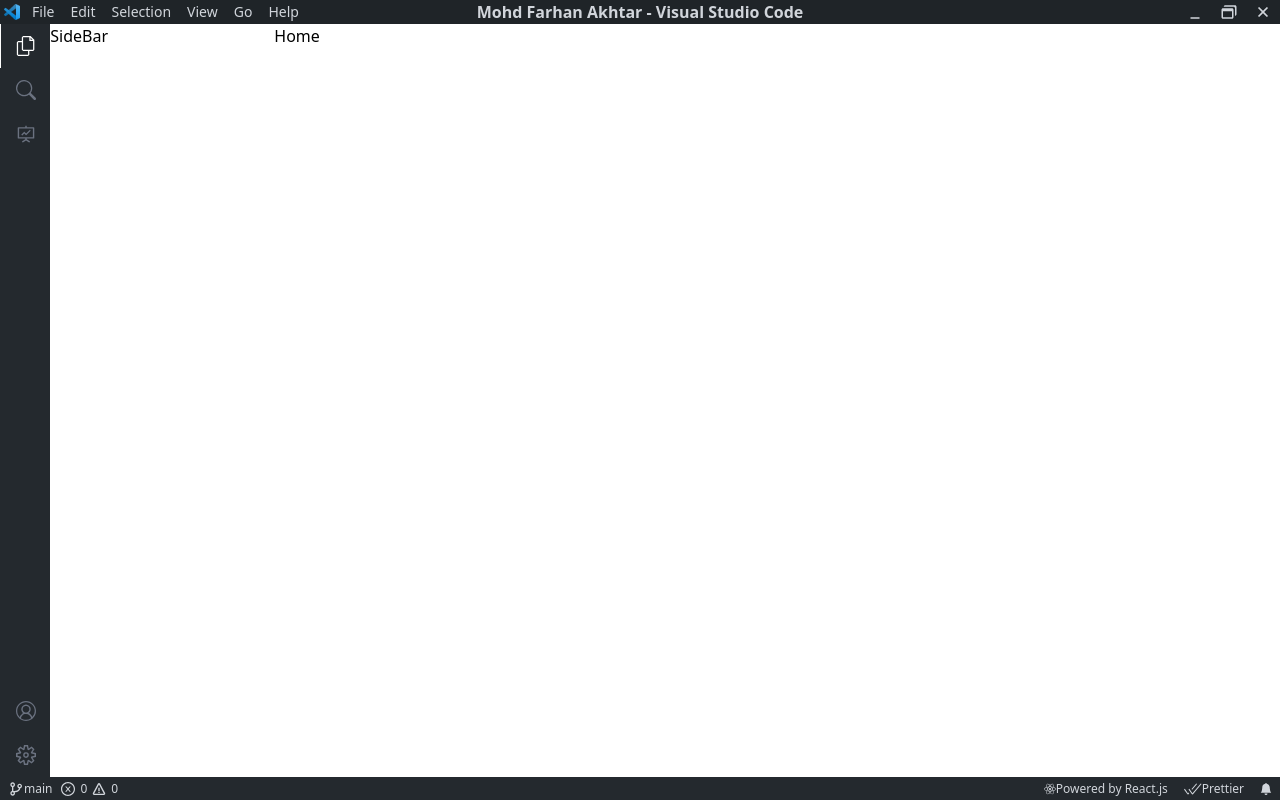
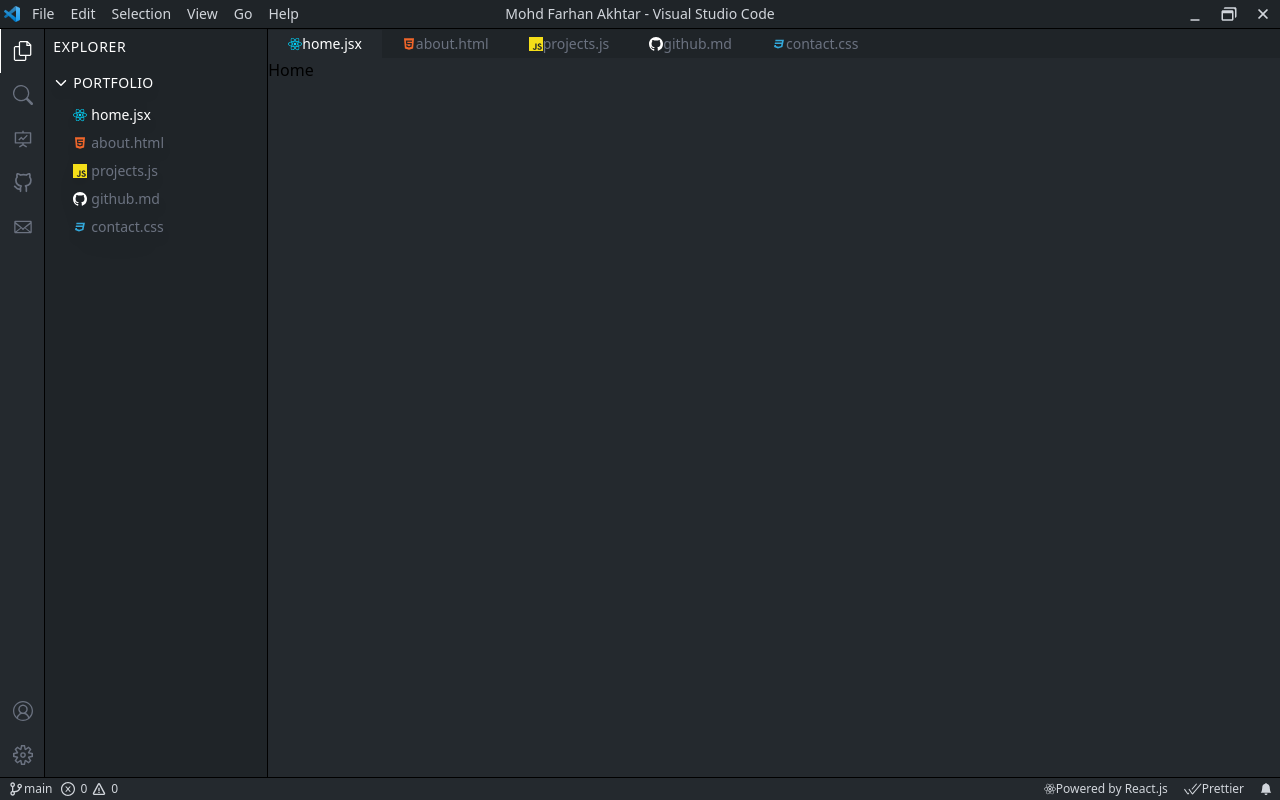
Before and after one commit to farhanakhtar24/portfolio-vs-code, a React (Create React App) app: page /home in a window 1280 px wide. Built offline with nearby package versions, Linux system fonts and the light colour scheme.

Commit message:
paeg navbar done

```diff
--- a/src/App.js
+++ b/src/App.js
@@ -1,6 +1,8 @@
 import React from "react";
 import { Routes, Route, Navigate } from "react-router-dom";
 import About from "./About/page/About";
+import Contact from "./Contact/page/Contact";
+import Github from "./Github/page/Github";
 import Home from "./Home/page/Home";
 import Wrapper from "./Layout/Wrapper";
 import Projects from "./Projects/page/Projects";
@@ -12,6 +14,8 @@
 				<Route path="/home" element={<Home />} />
 				<Route path="/about" element={<About />} />
 				<Route path="/projects" element={<Projects />} />
+				<Route path="/contact" element={<Contact />} />
+				<Route path="/github" element={<Github />} />
 				{/* default route */}
 				<Route path="*" element={<Navigate to="/home" />} />
 			</Routes>
--- /dev/null
+++ b/src/Contact/page/Contact.js
@@ -0,0 +1,7 @@
+import React from "react";
+
+const Contact = () => {
+	return <div>Contact</div>;
+};
+
+export default Contact;
--- /dev/null
+++ b/src/Github/page/Github.js
@@ -0,0 +1,7 @@
+import React from "react";
+
+const Github = () => {
+	return <div>Github</div>;
+};
+
+export default Github;
--- a/src/Home/page/Home.js
+++ b/src/Home/page/Home.js
@@ -1,7 +1,7 @@
 import React from "react";
 
 const Home = () => {
-	return <div>Home</div>;
+	return <div className="bg-main-pages-blue w-full h-full">Home</div>;
 };
 
 export default Home;
--- a/src/Layout/IconBar.js
+++ b/src/Layout/IconBar.js
@@ -5,6 +5,8 @@
 import { Link, useLocation } from "react-router-dom";
 import { VscAccount } from "react-icons/vsc";
 import { VscSettingsGear } from "react-icons/vsc";
+import { FiGithub } from "react-icons/fi";
+import { GoMail } from "react-icons/go";
 
 const icons = [
 	{
@@ -22,12 +24,22 @@
 		icon: <AiOutlineFundProjectionScreen />,
 		page: "/projects",
 	},
+	{
+		id: 4,
+		icon: <FiGithub />,
+		page: "/github",
+	},
+	{
+		id: 5,
+		icon: <GoMail />,
+		page: "/contact",
+	},
 ];
 
 const IconBar = () => {
 	const { pathname } = useLocation();
 	return (
-		<div className="flex flex-col w-16 justify-between bg-iconbar-blue text-gray-500 text-xl">
+		<div className="flex flex-col w-14 justify-between bg-iconbar-blue text-gray-500 text-xl">
 			<ul className="flex flex-col">
 				{icons.map((icon) => {
 					return (
--- a/src/Layout/Navbar.js
+++ b/src/Layout/Navbar.js
@@ -34,8 +34,8 @@
 const Navbar = () => {
 	return (
 		<nav
-			className="flex justify-between md:grid md:grid-cols-3 items-center h-6 text-sm
-		bg-nav-blue text-gray-300">
+			className="flex justify-between md:grid md:grid-cols-3 items-center py-0.5 text-sm
+		bg-nav-blue text-gray-300 border-b border-b-black">
 			<ul className="flex items-center h-6">
 				<img src={VSCodeIcon} alt="VScodeIcon" className="w-6 p-1" />
 				{navList.map((item) => {
@@ -48,7 +48,7 @@
 					);
 				})}
 			</ul>
-			<p className="flex justify-center items-center font-semibold text-xs sm:text-base truncate">
+			<p className="flex justify-center items-center font-medium text-xs sm:text-sm truncate">
 				Mohd Farhan Akhtar - Visual Studio Code
 			</p>
 			<ul className="flex justify-end h-6 items-center text-xs sm:text-lg">
--- /dev/null
+++ b/src/Layout/PageNavbar.js
@@ -0,0 +1,67 @@
+import React from "react";
+import { AiFillHtml5 } from "react-icons/ai";
+import { DiCss3Full } from "react-icons/di";
+import { FaReact } from "react-icons/fa";
+import { GoMarkGithub } from "react-icons/go";
+import { SiJavascript } from "react-icons/si";
+import { useLocation, useNavigate } from "react-router-dom";
+
+const pages = [
+	{
+		id: 1,
+		link: "/home",
+		name: "home.jsx",
+		icon: <FaReact className="text-[#00D8FF]" />,
+	},
+	{
+		id: 2,
+		link: "/about",
+		name: "about.html",
+		icon: <AiFillHtml5 className="text-[#F1662A]" />,
+	},
+	{
+		id: 3,
+		link: "/projects",
+		name: "projects.js",
+		icon: <SiJavascript className="text-[#F5DE19]" />,
+	},
+	{
+		id: 4,
+		link: "/github",
+		name: "github.md",
+		icon: <GoMarkGithub className="text-[#fff]" />,
+	},
+	{
+		id: 5,
+		link: "/contact",
+		name: "contact.css",
+		icon: <DiCss3Full className="text-[#33A9DC]" />,
+	},
+];
+
+const PageNavbar = () => {
+	const { pathname } = useLocation();
+	const navigate = useNavigate();
+
+	return (
+		<ul className="w-full bg-page-navbar-blue flex text-sm">
+			{pages.map((page) => {
+				return (
+					<li
+						onClick={() => navigate(page.link)}
+						className={`px-5 py-1 border-t border-t-nav-blue hover:border-t-page-navbar-gray flex items-center
+                        ${
+							pathname === page.link
+								? "text-white bg-main-pages-blue border-t-main-pages-blue"
+								: "text-gray-500"
+						} hover:text-white hover:cursor-pointer`}>
+						{page.icon}
+						{page.name}
+					</li>
+				);
+			})}
+		</ul>
+	);
+};
+
+export default PageNavbar;
--- a/src/Layout/SideBar.js
+++ b/src/Layout/SideBar.js
@@ -1,7 +1,88 @@
-import React from "react";
+import React, { useState } from "react";
+import { IoIosArrowDown } from "react-icons/io";
+import { Link, useLocation } from "react-router-dom";
+import { FaReact } from "react-icons/fa";
+import { AiFillHtml5 } from "react-icons/ai";
+import { SiJavascript } from "react-icons/si";
+import { DiCss3Full } from "react-icons/di";
+import { GoMarkGithub } from "react-icons/go";
+
+const pages = [
+	{
+		id: 1,
+		link: "/home",
+		name: "home.jsx",
+		icon: <FaReact className="text-[#00D8FF]" />,
+	},
+	{
+		id: 2,
+		link: "/about",
+		name: "about.html",
+		icon: <AiFillHtml5 className="text-[#F1662A]" />,
+	},
+	{
+		id: 3,
+		link: "/projects",
+		name: "projects.js",
+		icon: <SiJavascript className="text-[#F5DE19]" />,
+	},
+	{
+		id: 4,
+		link: "/github",
+		name: "github.md",
+		icon: <GoMarkGithub className="text-[#fff]" />,
+	},
+	{
+		id: 5,
+		link: "/contact",
+		name: "contact.css",
+		icon: <DiCss3Full className="text-[#33A9DC]" />,
+	},
+];
 
 const SideBar = () => {
-	return <div className="w-56 hidden md:block shrink-0">SideBar</div>;
+	const [angle, setAngle] = useState(true);
+	const { pathname } = useLocation();
+
+	return (
+		<div className="w-56 hidden md:block shrink-0 bg-sidebar-blue border-x border-x-black text-white">
+			{/* heading explorer */}
+			<h1 className="p-2 text-sm tracking-wider">EXPLORER</h1>
+			{/* portfolio indexer */}
+			<div className="p-2 drop-shadow-xl">
+				<div
+					className="flex items-center cursor-pointer space-x-1"
+					onClick={() => setAngle((prev) => !prev)}>
+					<IoIosArrowDown
+						className={`transition-all ${
+							angle === true ? "" : "-rotate-90"
+						}`}
+					/>
+					<h1 className="text-sm font-medium tracking-wide">
+						PORTFOLIO
+					</h1>
+				</div>
+				{angle && (
+					<ul className="text-sm pt-3 flex flex-col gap-2">
+						{pages.map((page) => {
+							return (
+								<Link
+									to={page.link}
+									className={`pl-5 flex items-center ${
+										pathname === page.link
+											? "text-white"
+											: "text-gray-500"
+									} hover:text-white`}>
+									{page.icon}
+									<span className="ml-1">{page.name}</span>
+								</Link>
+							);
+						})}
+					</ul>
+				)}
+			</div>
+		</div>
+	);
 };
 
 export default SideBar;
--- a/src/Layout/TaskBar.js
+++ b/src/Layout/TaskBar.js
@@ -8,7 +8,7 @@
 
 const TaskBar = () => {
 	return (
-		<div className="flex justify-between h-6 bg-taskbar-blue text-gray-300 items-center px-2">
+		<div className="flex justify-between h-6 bg-taskbar-blue text-gray-300 items-center px-2 border-t border-t-black">
 			<div className="flex items-center space-x-2 h-full">
 				{/* // branch */}
 				<div className="flex rounded hover:bg-gray-700 hover:text-white cursor-pointer h-full items-center">
--- a/src/Layout/Wrapper.js
+++ b/src/Layout/Wrapper.js
@@ -1,6 +1,7 @@
 import React from "react";
 import IconBar from "./IconBar";
 import Navbar from "./Navbar";
+import PageNavbar from "./PageNavbar";
 import SideBar from "./SideBar";
 import TaskBar from "./TaskBar";
 
@@ -11,7 +12,10 @@
 			<div className="w-full flex h-full">
 				<IconBar />
 				<SideBar />
-				<div className="w-full h-full">{props.children}</div>
+				<div className="w-full h-full flex flex-col">
+					<PageNavbar />
+					{props.children}
+				</div>
 			</div>
 			<TaskBar />
 		</div>
--- a/tailwind.config.js
+++ b/tailwind.config.js
@@ -7,6 +7,10 @@
 				"nav-blue-light": "#2F3A44",
 				"taskbar-blue": "#24292E",
 				"iconbar-blue": "#24292E",
+				"sidebar-blue": "#1F2428",
+				"main-pages-blue": "#24292E",
+				"page-navbar-blue": "#1F2428",
+				"page-navbar-gray": "#5B595C",
 			},
 		},
 	},
```
